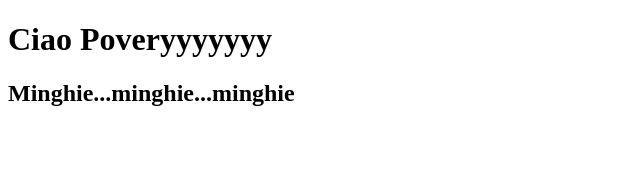
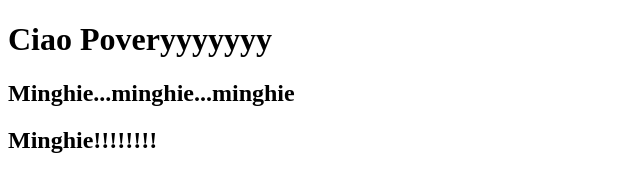
Before and after one commit to bortolo/VisualRectWAS, a plain HTML site: page WebContent/index.html in a window 1280 px wide. Shown: the whole page, without its empty margins (0-640 px from the left). Drawn offline with Linux system fonts and the light colour scheme.

Commit message:
ma questo è un...

```diff
--- a/WebContent/index.html
+++ b/WebContent/index.html
@@ -7,6 +7,7 @@
 <body>
 <h1>Ciao Poveryyyyyyy</h1>
 <h2>Minghie...minghie...minghie</h2>
+<h2>Minghie!!!!!!!!</h2>
 
 </body>
 </html>
```
